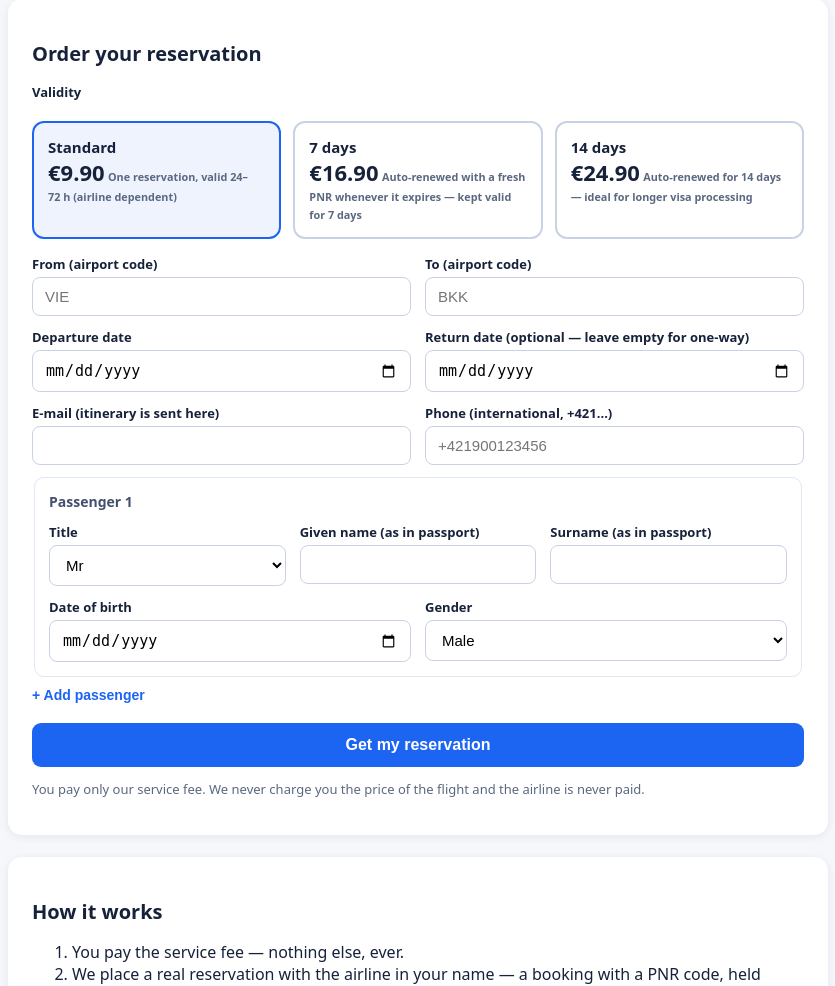
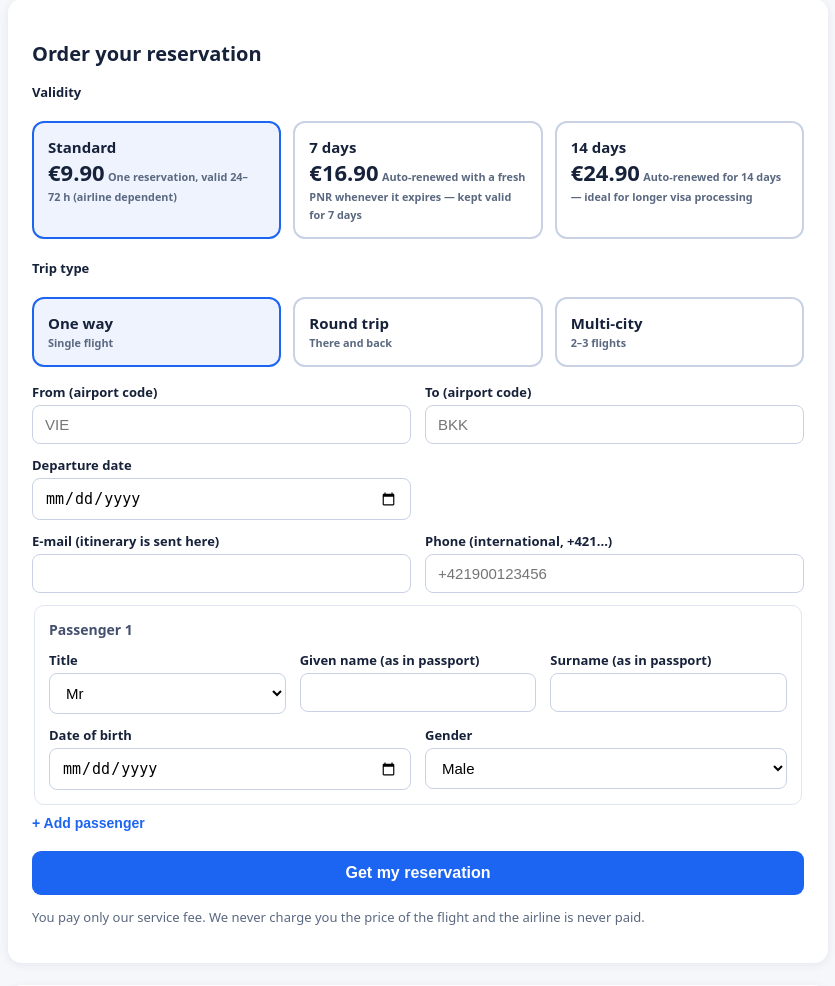
Before and after one commit to JoeBlackino80/TMB, a FastAPI app: page / in a window 1280 px wide. Shown: the part 242-1228 px from the top of the page, without its empty margins (222-1057 px from the left). Run offline with FastAPI, Linux system fonts and the light colour scheme.

Commit message:
Trip type výber (one-way/round/multi-city do 3 letov) + plný itinerár
- formulár: prepínač One way / Round trip / Multi-city, až 3 lety
- store: slices_json + automatická migrácia existujúcej DB
- itinerár (PDF, e-mail, status): celé názvy letísk, aerolinka,
  cestovná trieda a dĺžka letu pri každom segmente

Co-Authored-By: Claude Fable 5 <noreply@anthropic.com>
Claude-Session: https://claude.ai/code/session_01Cew4FBZqxAVDYk2wY8WUcn

```diff
--- a/onward/app.py
+++ b/onward/app.py
@@ -92,23 +92,45 @@ def _valid_date(value: str, *, future: bool) -> bool:
 
 @app.post("/order")
 def order(request: Request,
+          trip_type: str = Form("oneway"),
           origin: str = Form(...), destination: str = Form(...),
           depart_date: str = Form(...), return_date: str = Form(""),
+          origin2: str = Form(""), destination2: str = Form(""), date2: str = Form(""),
+          origin3: str = Form(""), destination3: str = Form(""), date3: str = Form(""),
           plan: str = Form("basic"),
           email: str = Form(...), phone: str = Form(...),
           title: list[str] = Form(...), given_name: list[str] = Form(...),
           family_name: list[str] = Form(...), born_on: list[str] = Form(...),
           gender: list[str] = Form(...)):
     problems = []
-    if not _IATA.match(origin or ""):
-        problems.append("Origin must be a 3-letter airport code (e.g. VIE).")
-    if not _IATA.match(destination or ""):
-        problems.append("Destination must be a 3-letter airport code (e.g. BKK).")
-    if not _valid_date(depart_date, future=True):
-        problems.append("Departure date must be today or later.")
-    if return_date and (not _valid_date(return_date, future=True)
-                        or return_date < depart_date):
-        problems.append("Return date must be on or after the departure date.")
+    slices = [{"origin": origin, "destination": destination, "date": depart_date}]
+    if trip_type == "return":
+        if not return_date:
+            problems.append("Return date is required for a round trip.")
+        else:
+            slices.append({"origin": destination, "destination": origin,
+                           "date": return_date})
+    elif trip_type == "multi":
+        if not (origin2 and destination2 and date2):
+            problems.append("Multi-city needs at least a complete second flight.")
+        else:
+            slices.append({"origin": origin2, "destination": destination2, "date": date2})
+        if origin3 or destination3 or date3:
+            if origin3 and destination3 and date3:
+                slices.append({"origin": origin3, "destination": destination3,
+                               "date": date3})
+            else:
+                problems.append("Third flight is incomplete — fill all its fields"
+                                " or leave them empty.")
+    prev_date = ""
+    for i, s in enumerate(slices, start=1):
+        if not (_IATA.match(s["origin"] or "") and _IATA.match(s["destination"] or "")):
+            problems.append(f"Flight {i}: airports must be 3-letter codes (e.g. VIE).")
+        if not _valid_date(s["date"], future=True):
+            problems.append(f"Flight {i}: date must be today or later.")
+        elif prev_date and s["date"] < prev_date:
+            problems.append(f"Flight {i}: date must not be before the previous flight.")
+        prev_date = s["date"]
     if "@" not in email:
         problems.append("Invalid e-mail address.")
     if plan not in PLANS:
@@ -140,10 +162,9 @@ def order(request: Request,
 
     store = Orders()
     try:
-        token = store.create(email=email, phone=phone, origin=origin,
-                             destination=destination, depart_date=depart_date,
-                             return_date=return_date, passengers=passengers,
-                             plan=plan, valid_until=valid_until)
+        token = store.create(email=email, phone=phone, slices=slices,
+                             passengers=passengers, plan=plan,
+                             valid_until=valid_until)
         link = _stripe_link(plan)
         if link:
             return RedirectResponse(
--- a/onward/booking.py
+++ b/onward/booking.py
@@ -26,9 +26,7 @@ def book(store: Orders, token: str, renewed: bool = False) -> bool:
         return False
     passengers = store.passengers(row)
     try:
-        offers = duffel.search_offers(row["origin"], row["destination"],
-                                      row["depart_date"], row["return_date"],
-                                      passengers=len(passengers))
+        offers = duffel.search_offers(store.slices(row), passengers=len(passengers))
         offer = duffel.pick_hold_offer(offers)
         if not offer:
             store.set_status(token, "failed",
--- a/onward/pdf.py
+++ b/onward/pdf.py
@@ -68,20 +68,28 @@ def build_itinerary(order, passengers: list[dict], segments: list[dict],
 
     pdf.set_font("helvetica", "B", 12)
     pdf.cell(0, 7, "Flights", new_x="LMARGIN", new_y="NEXT")
-    pdf.set_font("helvetica", "B", 9)
-    pdf.set_fill_color(232, 237, 245)
-    widths = (28, 40, 56, 56)
-    for w, head in zip(widths, ("Flight", "Route", "Departure", "Arrival")):
-        pdf.cell(w, 7, head, fill=True)
-    pdf.ln()
-    pdf.set_font("helvetica", "", 9)
     for s in segments:
-        pdf.cell(widths[0], 7, _latin(s["flight"]))
-        pdf.cell(widths[1], 7, f"{s['origin']} -> {s['destination']}")
-        pdf.cell(widths[2], 7, _fmt_time(s["departing_at"]))
-        pdf.cell(widths[3], 7, _fmt_time(s["arriving_at"]))
-        pdf.ln()
-    pdf.ln(4)
+        pdf.set_fill_color(232, 237, 245)
+        pdf.set_font("helvetica", "B", 10)
+        header = f"  {s['flight']}  ·  {s['airline']}"
+        if s.get("cabin"):
+            header += f"  ·  {s['cabin']}"
+        pdf.cell(0, 7, _latin(header), fill=True, new_x="LMARGIN", new_y="NEXT")
+        pdf.set_font("helvetica", "", 10)
+        origin = f"{s['origin']} {s.get('origin_name', '')}".strip()
+        dest = f"{s['destination']} {s.get('destination_name', '')}".strip()
+        pdf.cell(0, 6, _latin(f"  {origin}  ->  {dest}"),
+                 new_x="LMARGIN", new_y="NEXT")
+        pdf.set_font("helvetica", "", 9)
+        pdf.set_text_color(*MUTED)
+        line = (f"  Departure {_fmt_time(s['departing_at'])}"
+                f"    Arrival {_fmt_time(s['arriving_at'])}")
+        if s.get("duration"):
+            line += f"    Duration {s['duration']}"
+        pdf.cell(0, 6, _latin(line), new_x="LMARGIN", new_y="NEXT")
+        pdf.set_text_color(*INK)
+        pdf.ln(2)
+    pdf.ln(2)
 
     pdf.set_font("helvetica", "B", 11)
     pdf.cell(0, 6, f"Valid until {_fmt_time(order['hold_expires_at'] or '')}",
--- a/onward/store.py
+++ b/onward/store.py
@@ -32,7 +32,8 @@ CREATE TABLE IF NOT EXISTS orders (
     hold_expires_at TEXT,
     segments_json TEXT,
     renew_count INTEGER NOT NULL DEFAULT 0,
-    error TEXT
+    error TEXT,
+    slices_json TEXT NOT NULL DEFAULT ''
 );
 """
 
@@ -47,24 +48,47 @@ class Orders:
         self.conn = sqlite3.connect(path or os.environ.get("ONWARD_DB_PATH", "onward.db"))
         self.conn.row_factory = sqlite3.Row
         self.conn.executescript(SCHEMA)
+        try:  # migrácia starších databáz (pred multi-city)
+            self.conn.execute("ALTER TABLE orders ADD COLUMN slices_json TEXT NOT NULL DEFAULT ''")
+            self.conn.commit()
+        except sqlite3.OperationalError:
+            pass
 
     def close(self):
         self.conn.close()
 
-    def create(self, *, email: str, phone: str, origin: str, destination: str,
-               depart_date: str, return_date: str, passengers: list[dict],
-               plan: str, valid_until: str) -> str:
-        """`passengers`: [{title, given_name, family_name, born_on, gender}, ...]"""
+    def create(self, *, email: str, phone: str, slices: list[dict],
+               passengers: list[dict], plan: str, valid_until: str) -> str:
+        """`slices`: [{origin, destination, date}, ...] (1 = one-way,
+        2 = spiatočný/multi, 3+ = multi-city);
+        `passengers`: [{title, given_name, family_name, born_on, gender}, ...]"""
         token = secrets.token_urlsafe(16)
+        first = slices[0]
+        return_date = slices[1]["date"] if (
+            len(slices) == 2
+            and slices[1]["origin"].upper() == first["destination"].upper()
+            and slices[1]["destination"].upper() == first["origin"].upper()) else ""
         self.conn.execute(
             "INSERT INTO orders (token, created_at, plan, valid_until, email, phone,"
-            " origin, destination, depart_date, return_date, passengers_json)"
-            " VALUES (?,?,?,?,?,?,?,?,?,?,?)",
+            " origin, destination, depart_date, return_date, passengers_json, slices_json)"
+            " VALUES (?,?,?,?,?,?,?,?,?,?,?,?)",
             (token, utcnow(), plan, valid_until, email.strip(), phone.strip(),
-             origin.upper(), destination.upper(), depart_date, return_date,
-             json.dumps(passengers, ensure_ascii=False)))
+             first["origin"].upper(), first["destination"].upper(), first["date"],
+             return_date, json.dumps(passengers, ensure_ascii=False),
+             json.dumps(slices, ensure_ascii=False)))
         self.conn.commit()
         return token
+
+    def slices(self, row: sqlite3.Row) -> list[dict]:
+        if row["slices_json"]:
+            return json.loads(row["slices_json"])
+        # staré objednávky spred multi-city
+        out = [{"origin": row["origin"], "destination": row["destination"],
+                "date": row["depart_date"]}]
+        if row["return_date"]:
+            out.append({"origin": row["destination"], "destination": row["origin"],
+                        "date": row["return_date"]})
+        return out
 
     def by_token(self, token: str) -> sqlite3.Row | None:
         return self.conn.execute("SELECT * FROM orders WHERE token=?", (token,)).fetchone()
--- a/onward/templates/landing.html
+++ b/onward/templates/landing.html
@@ -24,6 +24,16 @@ minutes — with a printable <b>PDF itinerary</b>. Perfect for
         processing</small></label>
     </div>
 
+    <label style="margin-top:16px">Trip type</label>
+    <div class="plans" style="grid-template-columns:1fr 1fr 1fr">
+      <label class="plan"><input type="radio" name="trip_type" value="oneway" checked>
+        <b>One way</b><small>Single flight</small></label>
+      <label class="plan"><input type="radio" name="trip_type" value="return">
+        <b>Round trip</b><small>There and back</small></label>
+      <label class="plan"><input type="radio" name="trip_type" value="multi">
+        <b>Multi-city</b><small>2–3 flights</small></label>
+    </div>
+
     <div class="row">
       <div><label>From (airport code)</label>
         <input name="origin" placeholder="VIE" maxlength="3" required></div>
@@ -33,9 +43,28 @@ minutes — with a printable <b>PDF itinerary</b>. Perfect for
     <div class="row">
       <div><label>Departure date</label>
         <input type="date" name="depart_date" min="{{ min_date }}" required></div>
-      <div><label>Return date (optional — leave empty for one-way)</label>
+      <div id="returnbox" hidden><label>Return date</label>
         <input type="date" name="return_date" min="{{ min_date }}"></div>
     </div>
+
+    <fieldset class="pax" id="leg2" hidden disabled>
+      <h3>Flight 2</h3>
+      <div class="row3">
+        <div><label>From</label><input name="origin2" maxlength="3" required></div>
+        <div><label>To</label><input name="destination2" maxlength="3" required></div>
+        <div><label>Date</label>
+          <input type="date" name="date2" min="{{ min_date }}" required></div>
+      </div>
+    </fieldset>
+    <fieldset class="pax" id="leg3" hidden disabled>
+      <h3>Flight 3 (optional)</h3>
+      <div class="row3">
+        <div><label>From</label><input name="origin3" maxlength="3"></div>
+        <div><label>To</label><input name="destination3" maxlength="3"></div>
+        <div><label>Date</label>
+          <input type="date" name="date3" min="{{ min_date }}"></div>
+      </div>
+    </fieldset>
     <div class="row">
       <div><label>E-mail (itinerary is sent here)</label>
         <input type="email" name="email" required></div>
@@ -104,12 +133,27 @@ minutes — with a printable <b>PDF itinerary</b>. Perfect for
 </div>
 
 <script>
-  const boxes = [...document.querySelectorAll('.pax')];
+  const paxBoxes = [...document.querySelectorAll('fieldset.pax')]
+    .filter(b => b.id.startsWith('pax'));
   const btn = document.getElementById('addpax');
   btn.addEventListener('click', () => {
-    const next = boxes.find(b => b.hidden);
+    const next = paxBoxes.find(b => b.hidden);
     if (next) { next.hidden = false; next.disabled = false; }
-    if (!boxes.some(b => b.hidden)) btn.hidden = true;
+    if (!paxBoxes.some(b => b.hidden)) btn.hidden = true;
   });
+
+  const returnBox = document.getElementById('returnbox');
+  const leg2 = document.getElementById('leg2');
+  const leg3 = document.getElementById('leg3');
+  document.querySelectorAll('input[name=trip_type]').forEach(r =>
+    r.addEventListener('change', () => {
+      const t = document.querySelector('input[name=trip_type]:checked').value;
+      returnBox.hidden = (t !== 'return');
+      returnBox.querySelector('input').required = (t === 'return');
+      for (const leg of [leg2, leg3]) {
+        leg.hidden = (t !== 'multi');
+        leg.disabled = (t !== 'multi');
+      }
+    }));
 </script>
 {% endblock %}
```
Also changed, not shown: onward/duffel.py (+27 -10 lines), onward/emails.py (+12 -4 lines), onward/templates/status.html (+6 -3 lines), tests/test_onward.py (+52 -12 lines).
